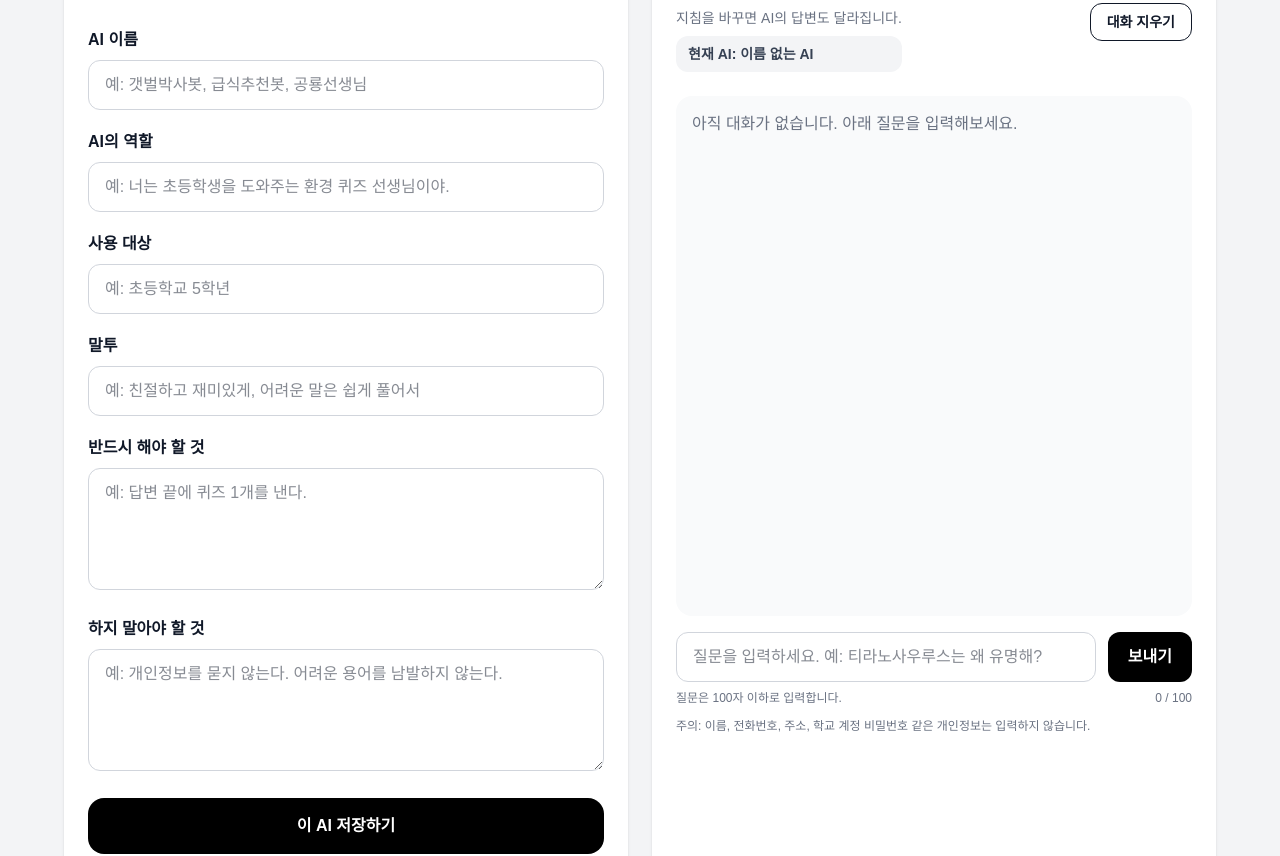
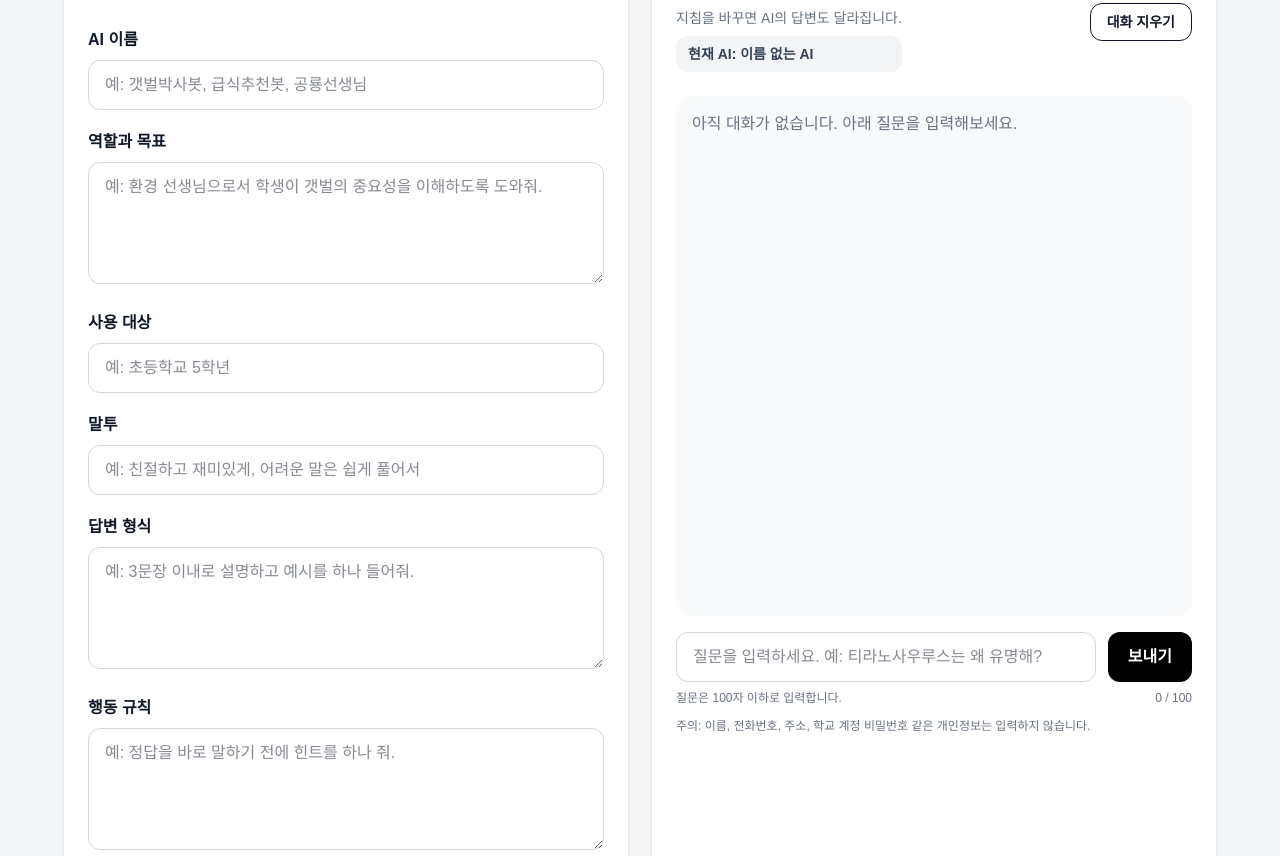
Before and after one commit to qbam1/landomvalue-ai-studio, a Next.js app: page / in a window 1280 px wide. Shown: the part 260-1116 px from the top of the page. Built offline with nearby package versions, Linux system fonts and the light colour scheme.

Commit message:
Separate answer format from behavior rules with legacy compatibility

```diff
--- a/app/page.tsx
+++ b/app/page.tsx
@@ -16,6 +16,7 @@ type SavedAI = {
   tone: string;
   mustDo: string;
   mustNot: string;
+  answerFormat?: string;
 };
 
 const QUESTION_LIMIT = 100;
@@ -57,6 +58,7 @@ export default function Home() {
   const [chatError, setChatError] = useState<{ text: string; question: string } | null>(null);
   const [editingId, setEditingId] = useState<string | null>(null);
   const importInputRef = useRef<HTMLInputElement>(null);
+  const [answerFormat, setAnswerFormat] = useState("");
 
   function updateSetting(setValue: (value: string) => void, value: string) {
     resetChat();
@@ -65,7 +67,7 @@ export default function Home() {
   }
 
   function currentSetting(): AISetting {
-    return { botName, role, target, tone, mustDo, mustNot };
+    return { botName, role, target, tone, mustDo, mustNot, answerFormat };
   }
 
   function applySetting(setting: AISetting, id: string | null = null) {
@@ -79,6 +81,7 @@ export default function Home() {
     setTone(setting.tone);
     setMustDo(setting.mustDo);
     setMustNot(setting.mustNot);
+    setAnswerFormat(setting.answerFormat ?? "");
   }
 
   function exportAI() {
@@ -152,6 +155,7 @@ export default function Home() {
         setTone(decoded.tone);
         setMustDo(decoded.mustDo);
         setMustNot(decoded.mustNot);
+        setAnswerFormat(decoded.answerFormat ?? "");
         setMessages([]);
       } else {
         alert("공유 링크의 AI 설정이 올바르지 않습니다. 새 링크를 받아주세요.");
@@ -191,6 +195,7 @@ export default function Home() {
       tone,
       mustDo,
       mustNot,
+      answerFormat,
     };
 
     const nextList = existing
@@ -219,6 +224,7 @@ export default function Home() {
       tone,
       mustDo,
       mustNot,
+      answerFormat,
     };
 
     const encoded = encodeAISetting(setting);
@@ -282,7 +288,7 @@ export default function Home() {
 [AI 이름]
 ${botName || "이름 없는 AI"}
 
-[역할]
+[역할과 목표]
 ${role || "학생을 도와주는 AI"}
 
 [대상]
@@ -291,7 +297,10 @@ ${target || "초등학생"}
 [말투]
 ${tone || "친절하고 쉽게"}
 
-[반드시 해야 할 것]
+[답변 형식]
+${answerFormat || "대상에게 맞는 길이로 핵심을 명확하게 설명한다."}
+
+[행동 규칙]
 ${mustDo || "질문에 맞게 정확히 답한다."}
 
 [하지 말아야 할 것]
@@ -364,10 +373,11 @@ ${mustNot || "개인정보를 묻지 않는다."}
 
             <div className="mt-6 space-y-5">
               <Input label="AI 이름" value={botName} setValue={(value) => updateSetting(setBotName, value)} placeholder="예: 갯벌박사봇, 급식추천봇, 공룡선생님" />
-              <Input label="AI의 역할" value={role} setValue={(value) => updateSetting(setRole, value)} placeholder="예: 너는 초등학생을 도와주는 환경 퀴즈 선생님이야." />
+              <TextArea label="역할과 목표" value={role} setValue={(value) => updateSetting(setRole, value)} placeholder="예: 환경 선생님으로서 학생이 갯벌의 중요성을 이해하도록 도와줘." />
               <Input label="사용 대상" value={target} setValue={(value) => updateSetting(setTarget, value)} placeholder="예: 초등학교 5학년" />
               <Input label="말투" value={tone} setValue={(value) => updateSetting(setTone, value)} placeholder="예: 친절하고 재미있게, 어려운 말은 쉽게 풀어서" />
-              <TextArea label="반드시 해야 할 것" value={mustDo} setValue={(value) => updateSetting(setMustDo, value)} placeholder="예: 답변 끝에 퀴즈 1개를 낸다." />
+              <TextArea label="답변 형식" value={answerFormat} setValue={(value) => updateSetting(setAnswerFormat, value)} placeholder="예: 3문장 이내로 설명하고 예시를 하나 들어줘." />
+              <TextArea label="행동 규칙" value={mustDo} setValue={(value) => updateSetting(setMustDo, value)} placeholder="예: 정답을 바로 말하기 전에 힌트를 하나 줘." />
               <TextArea label="하지 말아야 할 것" value={mustNot} setValue={(value) => updateSetting(setMustNot, value)} placeholder="예: 개인정보를 묻지 않는다. 어려운 용어를 남발하지 않는다." />
 
               <button onClick={() => saveAI()} className="w-full rounded-2xl bg-black px-5 py-4 font-bold text-white">
```
